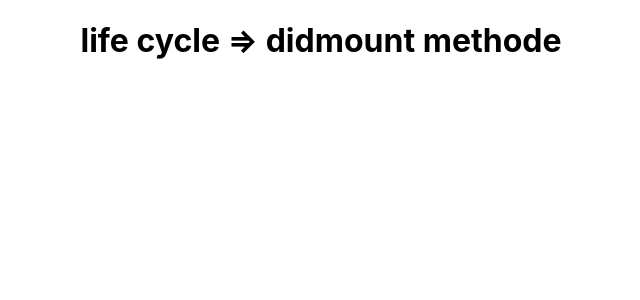
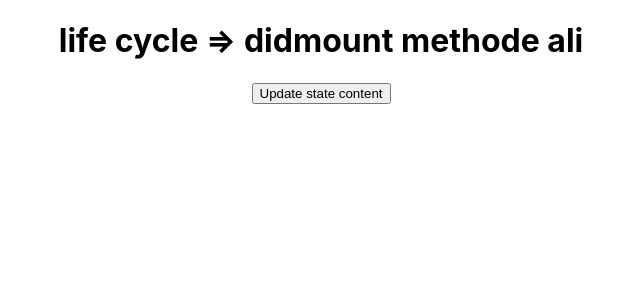
Before and after one commit to zamiasha/Learning-react-, a React (Create React App) app: page / in a window 1280 px wide. Shown: the top 300 px of the page, without its empty margins (319-959 px from the left). Built offline with nearby package versions, Linux system fonts and the light colour scheme.

Commit message:
add didmount used with this.states

```diff
--- a/src/App.jsx
+++ b/src/App.jsx
@@ -31,7 +31,9 @@ import './App.css';
 
     constructor () {
         super();
-         console.warn("tetsing start here ");
+         this.state={
+            name:"ali"
+         }
     }
     componentDidMount () {
         console.warn("all over  them s")
@@ -41,8 +43,9 @@ import './App.css';
         return (
             <div className='App'>
                 <h1>
-                     life cycle => didmount methode
+                     life cycle => didmount methode {this.state.name}
                 </h1>
+                <button onClick={() => {this.setState({name:"zamnan"})}} >Update  state content</button>
             </div>
         )
     }
```
